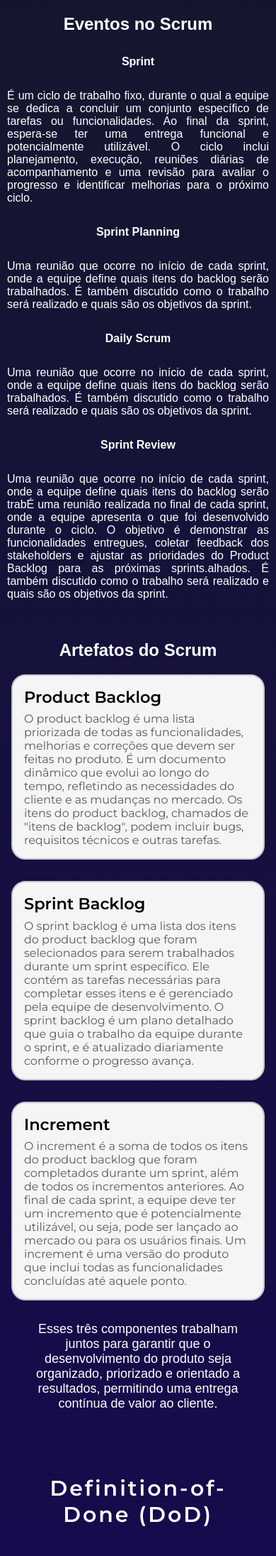
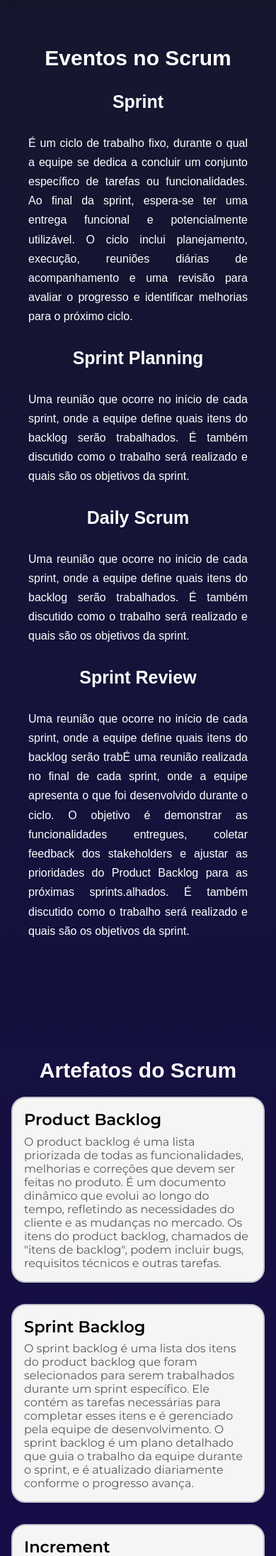
Before and after one commit to Os-Python-On/API-OsPythonOn, a Flask app: page /modulo2.html in a window 390 px wide. Shown: the part 67-2259 px from the top of the page at 71% size. Run offline with Flask 3, Linux system fonts and the light colour scheme; some libraries are stand-ins or nearby versions.

Commit message:
Update style.css
modulo 2 atualizado

```diff
--- a/API-OsPyOn/static/style.css
+++ b/API-OsPyOn/static/style.css
@@ -797,13 +800,14 @@ button > svg {
 
 #h4duvidas{
   color: white;
-  margin-top: 3em;
   font-size: 2em;
+  margin-bottom: 1em;
 }
 @media screen and (max-width: 730px) {
 
   #h4duvidas{
     text-align: center;
+
   }
 
   }
@@ -1433,6 +1451,12 @@ footer{
   display: flex;
   flex-direction: column;
   align-items: center;
+  margin-top: 5em;
+}
+
+#artm2{
+  display: flex;
+  flex-direction: row;
 }
 .card-modulo2 {
   width: 500px;
@@ -1495,8 +1519,8 @@ footer{
  .p-card-modulo2{
   color: white;
   text-align: center;
-  margin-left: 14em;
-  margin-right: 14em;
+  margin-left: 6em;
+  margin-right: 6em;
   font-family: "Poppins", sans-serif;
   font-size: 25px;
   font-weight: 500;
@@ -1566,6 +1592,7 @@ footer{
     padding-top: 20px;
     padding-bottom: 20px;
     margin: 0;
+    margin-top: 1.5em;
     font-size: 30px;
     text-align: center;
 
@@ -1575,7 +1602,7 @@ footer{
     padding-top: 10px;
     padding-bottom: 10px;
     margin: 0;
-    font-size: 18px;
+    font-size: 25px;
     text-align: center;
   }
 
@@ -1600,27 +1627,64 @@ footer{
   }
 
   .p-card-modulo2 {
-    margin-left: 2rem;
-    margin-right: 2rem;
+    margin-left: 0;
+    margin-right: 0;
     font-size: 20px;
+    text-align: justify;
   }
 
   .Artefatos-do-Scrum {
     padding: 1rem;
   }
+
+  .Eventos-no-Scrum-m2{
+    margin-left: 2em;
+    margin-right: 2em;
+  }
+
+  .accordion2{
+    background-color: #fff;
+    border-radius: 8px;
+    padding: 12px;
+    cursor: pointer;
+    box-shadow: 5px 5px 5px rgba(0,0,0, 0.2);
+  }
+  .accordion-header2{
+    width:100%;
+    border: none;
+    background-color: transparent;
+    display: flex;
+    align-items: center;
+    justify-content: space-between;
+    font-size: 16px;
+    cursor:pointer;
+  }
+
+  #container2{
+    display: flex;
+    flex-direction: column;
+    gap:8px;
+    width: 100%;
+    max-width: 350px;  /* Limite de largura para telas maiores */
+    margin: 0 auto;  /* Centraliza o container na tela */
+    margin-top: 2em;
+  }
 }
 
 @media screen and (max-width: 480px) {
-  .h1-modulo2 {
-    font-size: 24px;
-  }
-
-  .h2-modulo2 {
-    font-size: 16px;
-  }
-
+
+  #spanartefatos{
+    margin-left: 1.5em;
+    margin-right: 1.5em;
+  }
+
+  #artm2{
+    display: flex;
+    flex-direction: column;
+  }
   .p-modulo2 {
     font-size: 16px;
+    line-height: 1.7em;
   }
 
   .card-modulo2 {
```
Also changed, not shown: other parts of API-OsPyOn/static/style.css (+24 -5 lines).
